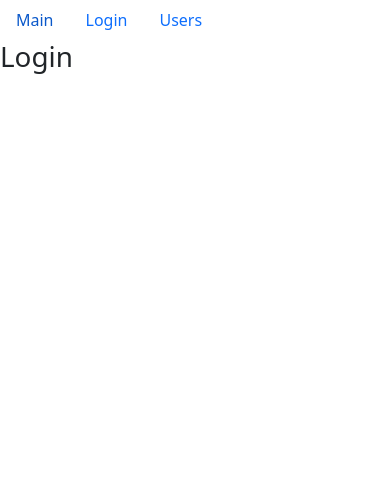
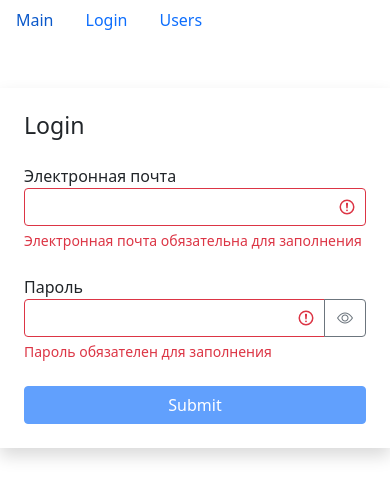
Before and after one commit to ArciomJakubowski/My-course-project, a React (Create React App) app: page /login in a window 390 px wide. Shown: the top 498 px of the page. Built offline with nearby package versions, Linux system fonts and the light colour scheme.

Commit message:
created of an input in the usersList

```diff
--- /dev/null
+++ b/src/components/textField.jsx
@@ -0,0 +1,56 @@
+import React, { useState } from "react";
+import PropTypes from "prop-types";
+
+const TextField = ({ label, type, name, value, onChange, error }) => {
+    const [showPassword, setShowPasword] = useState(false);
+    const getInputClasses = () => {
+        return "form-control" + (error ? " is-invalid" : "");
+    };
+
+    const toggleShowPassword = () => {
+        setShowPasword((prevState) => !prevState);
+    };
+    return (
+        <div className="mb-4">
+            <label htmlFor={name}>{label}</label>
+            <div className="input-group has-validation">
+                <input
+                    type={showPassword ? "text" : type}
+                    id={name}
+                    name={name}
+                    value={value}
+                    onChange={onChange}
+                    className={getInputClasses()}
+                />
+                {type === "password" && (
+                    <button
+                        className="btn btn-outline-secondary"
+                        type="button"
+                        onClick={toggleShowPassword}
+                    >
+                        <i
+                            className={
+                                "bi bi-eye" + (showPassword ? "-slash" : "")
+                            }
+                        ></i>
+                    </button>
+                )}
+                {error && <div className="invalid-feedback">{error}</div>}
+            </div>
+        </div>
+    );
+};
+
+TextField.defaultProps = {
+    type: "text"
+};
+
+TextField.propTypes = {
+    label: PropTypes.string,
+    type: PropTypes.string,
+    name: PropTypes.string,
+    value: PropTypes.string,
+    onChange: PropTypes.func,
+    error: PropTypes.string
+};
+export default TextField;
--- a/src/components/usersList.jsx
+++ b/src/components/usersList.jsx
@@ -13,6 +13,7 @@
     const pageSize = 8;
     const [currentPage, setCurrentPage] = useState(1);
     const [selectedProf, setSelectedProf] = useState();
+    const [searchUsers, setSearchUsers] = useState("");
     const [professions, setProfession] = useState();
     const [sortBy, setSortBy] = useState({ path: "name", order: "asc" });
 
@@ -40,13 +41,22 @@
     }, []);
     useEffect(() => {
         setCurrentPage(1);
-    }, [selectedProf]);
+    }, [selectedProf, searchUsers]);
 
     const handleProfessionSelect = (item) => {
+        setSearchUsers("");
         setSelectedProf(item);
     };
 
     // console.log("selectedProf", selectedProf);
+
+    const handleSearchUsers = ({ target }) => {
+        setSelectedProf("");
+        // console.log(e.target.value);
+        // console.log(searchUsers);
+        setSearchUsers(target.value);
+        // console.log(typeof target.value);
+    };
 
     const handlePageChange = (pageIndex) => {
         // console.log("page: ", pageIndex);
@@ -55,9 +65,15 @@
     const handleSort = (item) => {
         setSortBy(item);
     };
+
     // console.log("allUsers", allUsers);
     if (users) {
-        const filteredUsers = selectedProf
+        // const filteredUsers = selectedProf
+        const filteredUsers = searchUsers
+            ? users.filter((user) =>
+                  user.name.toLowerCase().includes(searchUsers.toLowerCase())
+              )
+            : selectedProf
             ? users.filter(
                   (user) =>
                       JSON.stringify(user.profession) ===
@@ -96,6 +112,17 @@
                 )}
                 <div className="d-flex flex-column">
                     <SearchStatus arrayLength={count} />
+
+                    {/* <label htmlFor="search">search</label> */}
+                    <input
+                        type="=text"
+                        id="searchUsers"
+                        name="searchUsers"
+                        placeholder="Search..."
+                        onChange={handleSearchUsers}
+                        value={searchUsers}
+                    />
+
                     {count > 0 && (
                         <UserTable
                             users={userCrop}
@@ -105,6 +132,7 @@
                             onToggleBookMark={handleToggleBookMark}
                         />
                     )}
+
                     <div className="d-flex justify-content-center">
                         <Pagination
                             itemsCount={count}
@@ -121,7 +149,7 @@
 };
 
 UsersList.propTypes = {
-    users: PropTypes.array.isRequired
+    users: PropTypes.array
 };
 
 export default UsersList;
--- a/src/layouts/login.jsx
+++ b/src/layouts/login.jsx
@@ -1,7 +1,125 @@
-import React from "react";
+import React, { useState, useEffect } from "react";
+import TextField from "../components/textField";
+import { validator } from "../util/validator";
 
 const Login = () => {
-    return <h1>Login</h1>;
+    // const [email, setEmail] = useState("");
+
+    const [data, setData] = useState({ email: "", password: "" });
+    const [errors, setErrors] = useState({});
+
+    const handleChange = ({ target }) => {
+        // setEmail(e.target.value);
+        setData((prevState) => ({
+            ...prevState,
+            [target.name]: target.value
+        }));
+        // console.log(e.target.value);
+        console.log(target.value);
+    };
+    const validatorConfig = {
+        email: {
+            isRequired: {
+                message: "Электронная почта обязательна для заполнения"
+            },
+            isEmail: {
+                message: "Email введен некорректно"
+            }
+        },
+        password: {
+            isRequired: {
+                message: "Пароль обязателен для заполнения"
+            },
+            isCapitalSymbol: {
+                message: "Пароль должен содержать хотя бы одну заглавную букву"
+            },
+            isContainDigit: {
+                message: "Пароль должен содержать хотя бы одну цифру"
+            },
+            min: {
+                message: "Пароль должен состоять минимум из 8 символов",
+                value: 8
+            }
+        }
+    };
+    useEffect(() => {
+        validate();
+    }, [data]);
+
+    const validate = () => {
+        const errors = validator(data, validatorConfig);
+        // for (const fieldName in data) {
+        //     if (data[fieldName].trim() === "") {
+        //         errors[fieldName] = `${fieldName} обязательно для заполнения`;
+        //     }
+        // }
+        setErrors(errors);
+        return Object.keys(errors).length === 0;
+    };
+
+    const isValid = Object.keys(errors).length === 0;
+
+    const handleSubmit = (e) => {
+        e.preventDefault();
+        const isValid = validate();
+        if (!isValid) return;
+        // if (Object.keys(errors).length !== 0) return;
+        console.log(data);
+    };
+
+    return (
+        <div className="container mt-5">
+            <div className="row">
+                <div className="col-md-6 offset-md-3 shadow p-4">
+                    <h3 className="mb-4">Login</h3>
+                    <form onSubmit={handleSubmit}>
+                        <TextField
+                            label="Электронная почта"
+                            name="email"
+                            value={data.email}
+                            onChange={handleChange}
+                            error={errors.email}
+                        />
+                        <TextField
+                            label="Пароль"
+                            type="password"
+                            name="password"
+                            value={data.password}
+                            onChange={handleChange}
+                            error={errors.password}
+                        />
+                        {/* <div>
+                <label htmlFor="email">Email</label>
+                <input
+                    type="text"
+                    id="email"
+                    name="email"
+                    value={data.email}
+                    onChange={handleChange}
+                />
+            </div>
+            <div>
+                <label htmlFor="password">Password</label>
+                <input
+                    type="password"
+                    id="password"
+                    name="password"
+                    value={data.password}
+                    onChange={handleChange}
+                />
+            </div> */}
+                        <button
+                            type="submit"
+                            disabled={!isValid}
+                            className="btn btn-primary w-100 mx-auto"
+                        >
+                            Submit
+                        </button>
+                    </form>
+                </div>
+            </div>
+        </div>
+    );
 };
 
 export default Login;
--- /dev/null
+++ b/src/util/validator.js
@@ -0,0 +1,48 @@
+export function validator(data, config) {
+    const errors = {};
+    function validate(validateMethod, data, config) {
+        let statusValidate;
+        switch (validateMethod) {
+            case "isRequired":
+                statusValidate = data.trim() === "";
+                break;
+            case "isEmail": {
+                const emailRegExp = /^\S+@\S+\.\S+$/g;
+                statusValidate = !emailRegExp.test(data);
+                break;
+            }
+            case "isCapitalSymbol": {
+                const capitalRegExp = /[A-Z]+/g;
+                statusValidate = !capitalRegExp.test(data);
+                break;
+            }
+            case "isContainDigit": {
+                const digitRegExp = /\d+/g;
+                statusValidate = !digitRegExp.test(data);
+                break;
+            }
+            case "min": {
+                statusValidate = data.length < config.value;
+                break;
+            }
+
+            default:
+                break;
+        }
+        if (statusValidate) return config.message;
+    }
+    for (const fieldName in data) {
+        // config[fieldName]{
+        for (const validateMethod in config[fieldName]) {
+            const error = validate(
+                validateMethod,
+                data[fieldName],
+                config[fieldName][validateMethod]
+            );
+            if (error && !errors[fieldName]) {
+                errors[fieldName] = error;
+            }
+        }
+    }
+    return errors;
+}
```
